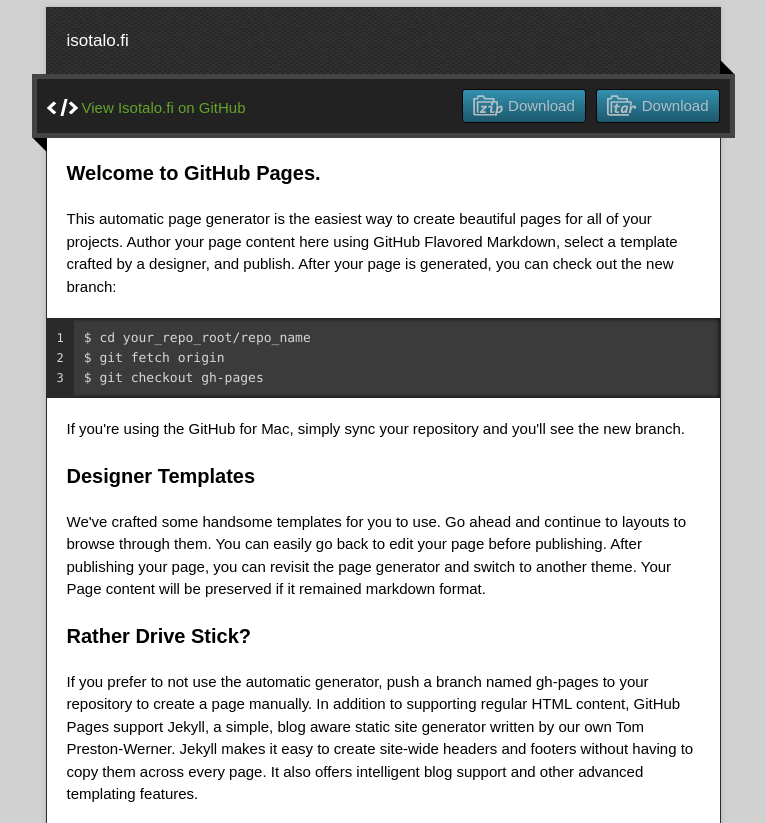
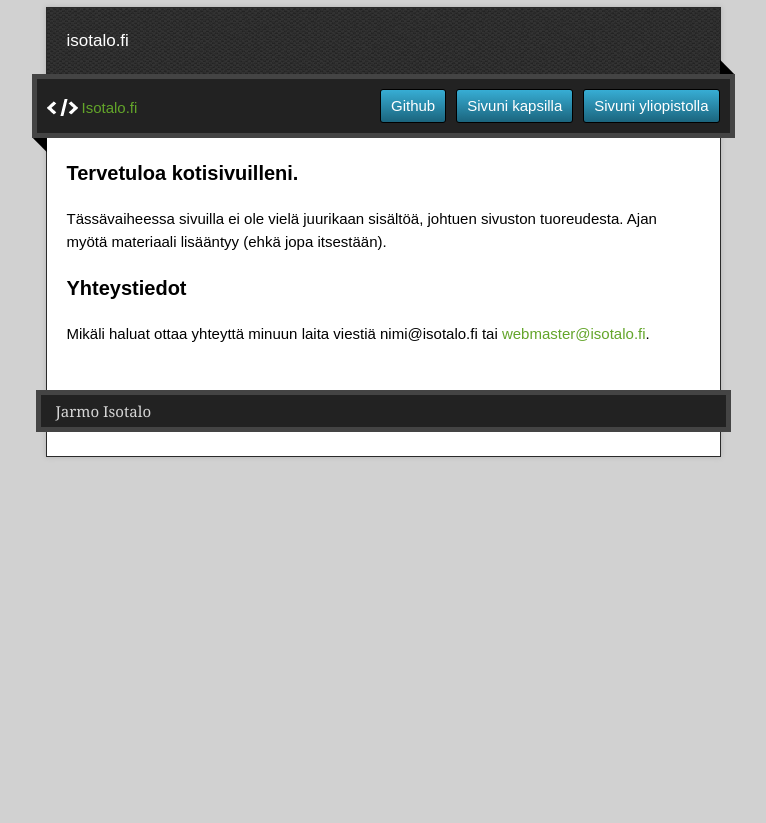
Before and after one commit to jamo/isotalo.fi, a plain HTML site: page index.html in a window 1280 px wide. Shown: the part 123-946 px from the top of the page, without its empty margins (257-1023 px from the left). After the commit the page ends 800 px from the top, so only its background shows below. Drawn offline with nearby package versions, Linux system fonts and the light colour scheme.

Commit message:
omat modifikaatiot

```diff
--- a/index.html
+++ b/index.html
@@ -29,51 +29,35 @@
       <div id="main" role="main">
         <div class="download-bar">
         <div class="inner">
-          <a href="https://github.com/jamox/isotalo.fi/tarball/master" class="download-button tar"><span>Download</span></a>
-          <a href="https://github.com/jamox/isotalo.fi/zipball/master" class="download-button zip"><span>Download</span></a>
-          <a href="https://github.com/jamox/isotalo.fi" class="code">View Isotalo.fi on GitHub</a>
+					<a href="http://cs.helsinki.fi/u/jarmoiso/" class="download-button "><span>Sivuni yliopistolla</span></a>
+					<a href="http://koti.kapsi.fi/~jamo/" class="download-button "><span>Sivuni kapsilla</span></a>
+					<a href="https://github.com/jamox/" class="download-button "><span>Github</span></a>
+          <a href="http://isotalo.fi" class="code">Isotalo.fi</a>
+
         </div>
         <span class="blc"></span><span class="trc"></span>
         </div>
         <article class="markdown-body">
-          <h3>Welcome to GitHub Pages.</h3>
+          <h3>Tervetuloa kotisivuilleni.</h3>
 
-<p>This automatic page generator is the easiest way to create beautiful pages for all of your projects. Author your page content here using GitHub Flavored Markdown, select a template crafted by a designer, and publish. After your page is generated, you can check out the new branch:</p>
+<p>Tässävaiheessa sivuilla ei ole vielä juurikaan sisältöä, johtuen sivuston tuoreudesta. Ajan myötä materiaali lisääntyy (ehkä jopa itsestään).</p>
 
-<pre><code>$ cd your_repo_root/repo_name
-$ git fetch origin
-$ git checkout gh-pages
-</code></pre>
+<h3>Yhteystiedot</h3>
 
-<p>If you're using the GitHub for Mac, simply sync your repository and you'll see the new branch.</p>
-
-<h3>Designer Templates</h3>
-
-<p>We've crafted some handsome templates for you to use. Go ahead and continue to layouts to browse through them. You can easily go back to edit your page before publishing. After publishing your page, you can revisit the page generator and switch to another theme. Your Page content will be preserved if it remained markdown format.</p>
-
-<h3>Rather Drive Stick?</h3>
-
-<p>If you prefer to not use the automatic generator, push a branch named <code>gh-pages</code> to your repository to create a page manually. In addition to supporting regular HTML content, GitHub Pages support Jekyll, a simple, blog aware static site generator written by our own Tom Preston-Werner. Jekyll makes it easy to create site-wide headers and footers without having to copy them across every page. It also offers intelligent blog support and other advanced templating features.</p>
-
-<h3>Authors and Contributors</h3>
-
-<p>You can <a href="https://github.com/blog/821" class="user-mention">@mention</a> a GitHub username to generate a link to their profile. The resulting <code>&lt;a&gt;</code> element will link to the contributor's GitHub Profile. For example: In 2007, Chris Wanstrath (<a href="https://github.com/defunkt" class="user-mention">@defunkt</a>), PJ Hyett (<a href="https://github.com/pjhyett" class="user-mention">@pjhyett</a>), and Tom Preston-Werner (<a href="https://github.com/mojombo" class="user-mention">@mojombo</a>) founded GitHub.</p>
-
-<h3>Support or Contact</h3>
-
-<p>Having trouble with Pages? Check out the documentation at <a href="http://help.github.com/pages">http://help.github.com/pages</a> or contact <a href="mailto:support@github.com">support@github.com</a> and we’ll help you sort it out.</p>
+<p>Mikäli haluat ottaa yhteyttä minuun laita viestiä nimi@isotalo.fi tai <a href="mailto:webmaster@isotalo.fi">webmaster@isotalo.fi</a>.</p>
         </article>
       </div>
     </div>
     <footer>
       <div class="owner">
-      <p><a href="https://github.com/jamox" class="avatar"><img src="https://secure.gravatar.com/avatar/de00326731c0499b215a190c6329f67c?s=30&amp;d=https://a248.e.akamai.net/assets.github.com%2Fimages%2Fgravatars%2Fgravatar-user-420.png" width="48" height="48"/></a> <a href="https://github.com/jamox">jamox</a> maintains <a href="https://github.com/jamox/isotalo.fi">Isotalo.fi</a></p>
+      <p>Jarmo Isotalo</p>
 
 
       </div>
-      <div class="creds">
+ <!--     <div class="creds">
         <small>This page generated using <a href="https://pages.github.com/">GitHub Pages</a><br/>theme by <a href="http://twitter.com/jonrohan/">Jon Rohan</a></small>
       </div>
+			-->
     </footer>
   </div>
   <div class="current-section">
--- a/stylesheets/stylesheet.css
+++ b/stylesheets/stylesheet.css
@@ -293,7 +293,6 @@
   width: auto;
   height: auto;
   padding: 5px 10px;
-  padding-left: 45px;
   display: inline-block;
   text-indent: 0!important;
   color: #fff;
```
Also changed, not shown: 1 other file.
